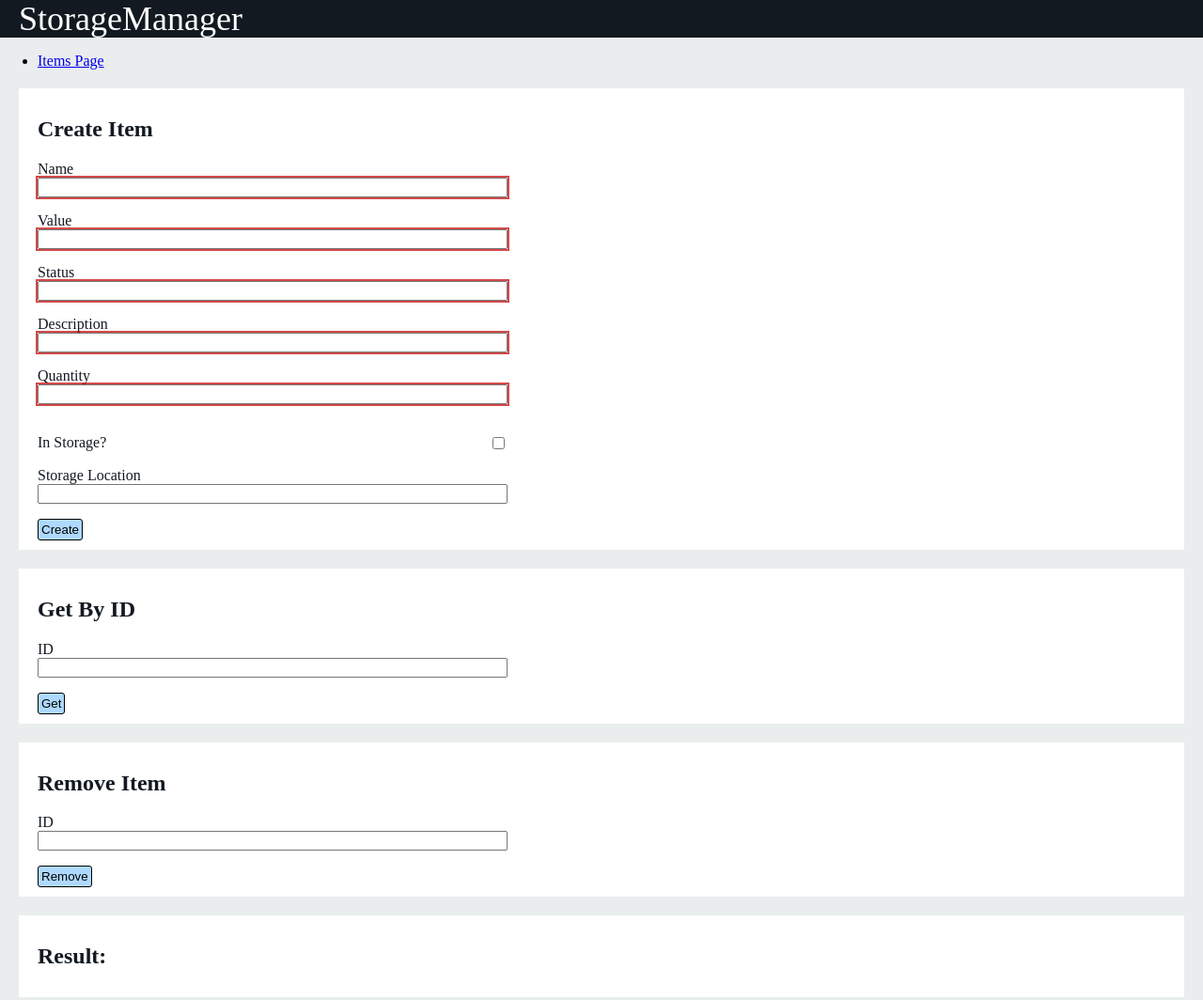
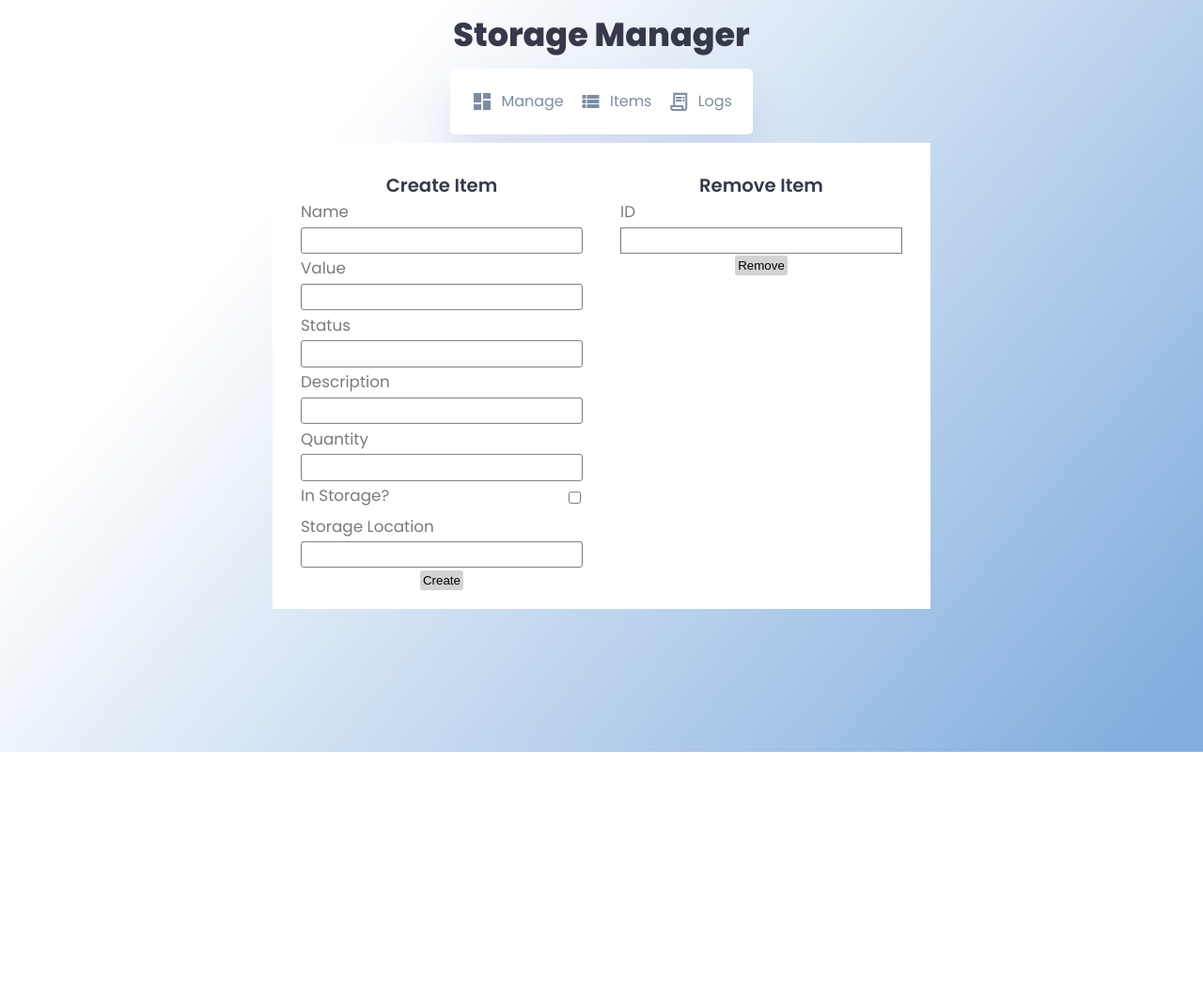
Before and after one commit to blake0312/StorageManager, a plain HTML site: page Frontend/src/index.html in a window 1280 px wide. Shown: the whole page at 94% size. After the commit the page ends 800 px from the top, so only its background shows below. Drawn offline with nearby package versions, Linux system fonts and the light colour scheme; files whose address does not match are found by name.

Commit message:
styling for webpages

```diff
--- a/Frontend/src/css/style.css
+++ b/Frontend/src/css/style.css
@@ -1,91 +1,247 @@
-:root {
-    /* css variables: https://developer.mozilla.org/en-US/docs/Web/CSS/var */
-    --primary-color: #131921;
-    --secondary-color: #fff;
-    --error-color: rgba(194, 0, 0, 0.71);
+@import url('https://fonts.googleapis.com/css2?family=Poppins:wght@300;400;500;600;700;800&display=swap');
+
+:root{
+    --color-white: #fff;
+    --color-info-dark: #7d8da1;
+    --color-dark: #363949;
+    --color-light: rgba(132, 139, 200, 0.18);
+    --color-dark-variant: #7a7a7a;
+    --color-background: #f6f6f9;
+
+    --card-border-radius: 2rem;
+    --border-radius-1: 0.4rem;
+    --border-radius-2: 1.2rem;
+
+    --card-padding: 1.8rem;
+    --padding-1: 1.2rem;
+
+    --box-shadow: 0 2rem 3rem var(--color-light);
 }
 
-.background {
-    background-color: #eaeded;
+*{
     margin: 0;
-    counter-reset: section;
+    padding: 0;
+    outline: 0;
+    border: 0;
+    text-decoration: none;
+    box-sizing: border-box;
 }
 
-.header {
-    /* Flexbox: https://css-tricks.com/snippets/css/a-guide-to-flexbox/ */
-    display: flex;
-    justify-content: space-between;
-    align-items: center;
-    background-color: var(--primary-color);
-    color: var(--secondary-color);
-    padding: 0 20px;
+html{
+    font-size: 14px;
 }
 
-.header_home {
-    font-size: 36px;
-    line-height: 40px;
-    height: 100px;
-    text-decoration: none;
-    color: var(--secondary-color);
+body{
+    background: linear-gradient(310deg, #83aede 4%, #fff 76%);
+    width: 100vw;
+    height: 100vh;
+    font-family: 'Poppins', sans-serif;
+    font-size: 1.2rem;
+    user-select: none;
+    overflow-x: hidden;
+    color: var(--color-dark);
 }
 
-.header_nav_link {
-    margin-left: 20px;
-    vertical-align: top;
-    line-height: 40px;
+a{
+    color: var(--color-dark);
 }
 
-.about {
-    margin-left: 20px;
+
+h1{
+    font-weight: 800;
+    font-size: 2.5rem;
 }
 
+h2{
+    text-align: center;
+    font-weight: 600;
+    font-size: 1.4rem;
+    padding-top: 10px;
+}
+
+h3{
+    font-weight: 500;
+    font-size: 0.87rem;
+}
+
+
+p{
+    color: var(--color-dark-variant);
+}
+
+b{
+    color: var(--color-dark);
+}
+
+
+
+.container {
+    display: grid;
+    width: 96%;
+    margin: 0 auto;
+    gap: 1.8rem;
+    grid-template-columns: auto;
+}
+
+header {
+    background-color: var(--color-white);
+    box-shadow: var(--box-shadow);
+    border-radius: 5px;
+    padding: 1rem;
+    margin: 0 auto;
+}
+
+.navbar {
+    display: flex;
+    align-items: center;
+    justify-content: space-between;
+}
+
+.navbar a {
+    display: flex;
+    align-items: center;
+    color: var(--color-info-dark);
+    gap: 0.6rem;
+    transition: all 0.3s ease;
+    padding: 0.6rem;
+}
+
+.navbar a:hover {
+    animation: barAnim 2s ease 0s 1 normal forwards;
+    background-color: var(--color-light);
+    border-radius: var(--border-radius-1);
+    padding-left: 0.6rem;
+    padding-right: 0.6rem;
+}
+
+.navbar h3 {
+    font-weight: 400;
+    font-size: 16px;
+}
+main {
+    display: flex;
+    justify-content: center;
+    align-items: center;
+    width: 100%;
+    padding-top: 10px;
+    padding-bottom: 10px;
+}
+.forms-container {
+    display: flex;
+    position: absolute;
+    top: 50%;
+    left: 50%;
+    transform: translate(-50%, -50%);
+    padding: 10px;
+    background-color: white;
+    justify-content: space-between;
+}
+
+.validated-field {
+    border: 1px solid #ccc;
+    border-radius: 3px;
+    padding: 0.2rem;
+    outline: none;
+    transition: border-color 0.3s ease;
+    width: 100%;
+    box-sizing: border-box;
+}
+
+.form-field {
+    margin-bottom: 0.2rem;
+    position: relative;
+}
+
+.form-field label {
+    display: block;
+    margin-bottom: 0.25rem;
+    font-size: 1.2rem;
+}
+
+.card-content {
+    display: grid;
+    width: 300px;
+}
+.card-content .form-field {
+    display: flex;
+    flex-direction: column;
+}
+.card{
+    justify-content: center;
+    align-items: center;
+    padding: 10px 20px;
+}
+.card-content .form-field input {
+    border: 1px solid var(--color-dark-variant);
+    padding: 0.4rem;
+}
 .button, button {
-    background: #aed9ff;
+    background: lightgrey;
     padding: 3px;
     border-radius: 3px;
     text-decoration: none;
     color: black;
-    border: 1px solid black;
+    border: grey;
     cursor: pointer;
+    max-width: 60px;
+    margin: auto;
 }
 
 .button:hover, button:hover {
-    background: #9cc3e4;
+    animation: buttonAnim 2s ease 0s 2 normal both;
+    background: #c0c0c0;
 }
 
-.card {
-    color: var(--primary-color);
-    background-color: var(--secondary-color);
-    margin: 20px;
-    padding: 10px 20px;
+.form-field input[type="checkbox"] {
+    position: absolute;
+    top: 30%;
+    transform: translatex(285px);
+    margin-right: 8px;
 }
 
-.validated-field:invalid {
-    outline: 2px solid var(--error-color);
+#Items-info {
+    display: grid;
+    grid-template-columns: repeat(auto-fit, minmax(300px, 1fr));
+    gap: 20px;
+    max-width: 850px;
+    margin-top: 20px;
 }
-.validated-field:focus:invalid {
-    color: var(--error-color);
+#ID{
+    user-select: text;
 }
 
-.card-content {
-    max-width: 500px;
+
+@media (max-width: 767px) {
+    .forms-container {
+        display: block;
+        margin-top: 8rem;
+        margin-bottom: 1rem;
+    }
 }
 
-.card-content .form-field {
-    display: flex;
-    flex-direction: column;
+@keyframes barAnim {
+    0% {
+        transform: scale(1);
+    }
+
+    50% {
+        transform: scale(1.1);
+    }
+
+    100% {
+        transform: scale(1);
+    }
 }
+@keyframes buttonAnim {
+    0% {
+        transform: scale(1);
+    }
 
-.flex-field {
-    display: flex;
-    justify-content: space-between;
-    width: 100%;
+    50% {
+        transform: scale(1.05);
+    }
+
+    100% {
+        transform: scale(1);
+    }
 }
-
-.state {
-    display: none;
-}
-
-.state.active {
-    display: block;
-}
--- a/Frontend/src/index.html
+++ b/Frontend/src/index.html
@@ -1,21 +1,37 @@
 <!DOCTYPE html>
-<html>
+<html lang="en">
+
 <head>
+    <meta charset="UTF-8">
+    <meta name="viewport" content="width=device-width, initial-scale=1.0">
+    <link href="https://fonts.googleapis.com/icon?family=Material+Icons+Sharp" rel="stylesheet">
+    <link rel="stylesheet" type="text/css" href="https://cdn.jsdelivr.net/npm/toastify-js/src/toastify.min.css">
+    <link rel="stylesheet" type="text/css" href="css/style.css">
     <script type="text/javascript" src="storagePage.js"></script>
-    <link rel="stylesheet" type="text/css" href="css/style.css">
-    <link rel="stylesheet" type="text/css" href="https://cdn.jsdelivr.net/npm/toastify-js/src/toastify.min.css">
 </head>
-<body class="background">
-<header class="header" id="header">
-    <div class="site-title">
-        <a class="header_home" href="index.html">StorageManager</a>
+<body>
+<main>
+    <h1>Storage Manager</h1>
+</main>
+<div class="container">
+    <header>
+        <nav class="navbar">
+            <a id = "manage-link">
+                <span class="material-icons-sharp">dashboard</span>
+                <h3>Manage</h3>
+            </a>
+            <a href = "Items.html">
+                <span class="material-icons-sharp">view_list</span>
+                <h3>Items</h3>
+            </a>
+            <a href="#">
+                <span class="material-icons-sharp">receipt_long</span>
+                <h3>Logs</h3>
+            </a>
+        </nav>
+    </header>
 </div>
-</header>
-<nav>
-    <ul>
-        <li><a href="Items.html">Items Page</a></li>
-    </ul>
-</nav>
+<div class = "forms-container" id = "forms-container">
     <div class="card">
         <h2>Create Item</h2>
         <form class="card-content" id="create-form">
@@ -39,30 +55,15 @@
                 <label>Quantity</label>
                 <input type="number" required class="validated-field" id="create-quantity-field">
             </p>
-
-        <p class="form-field">
-        <div class="flex-field">
+            <p class="form-field" id="checkbox">
                 <label>In Storage?</label>
                 <input type="checkbox" id="create-inStorage-field">
-        </div>
-
             </p>
             <p class="form-field">
                 <label>Storage Location</label>
-            <input type="text" id="create-storageLocation-field">
+                <input type="text" required class="validated-field" id="create-storageLocation-field">
             </p>
             <button type="submit">Create</button>
-    </form>
-</div>
-
-<div class="card">
-    <h2>Get By ID</h2>
-    <form class="card-content" id="get-by-id-form">
-        <p class="form-field">
-            <label>ID</label>
-            <input type="text" id="id-field">
-        </p>
-        <button type="submit">Get</button>
         </form>
     </div>
 
@@ -77,10 +78,6 @@
         </form>
     </div>
 
-<div class="card" id="result">
-    <h2>Result:</h2>
-    <p id="result-info"></p>
 </div>
-
 </body>
 </html>
--- a/Frontend/src/pages/storagePage.js
+++ b/Frontend/src/pages/storagePage.js
@@ -6,7 +6,7 @@ class StoragePage extends BaseClass {
 
     constructor() {
         super();
-        this.bindClassMethods(['onGet', 'onCreate', 'onRemove', 'renderItem'], this);
+        this.bindClassMethods(['onCreate', 'onRemove'], this);
         this.dataStore = new DataStore();
     }
 
@@ -14,31 +14,15 @@ class StoragePage extends BaseClass {
      * Once the page has loaded, set up the event handlers and fetch the concert list.
      */
     async mount() {
-        document.getElementById('get-by-id-form').addEventListener('submit', this.onGet);
         document.getElementById('create-form').addEventListener('submit', this.onCreate);
         document.getElementById('remove-form').addEventListener('submit', this.onRemove);
 
         this.client = new StorageClient();
 
-        this.dataStore.addChangeListener(this.renderItem)
     }
 
     // Render Methods --------------------------------------------------------------------------------------------------
 
-    async renderItem() {
-        let resultArea = document.getElementById("result-info");
-
-        const item = this.dataStore.get("item");
-
-        if (item) {
-            resultArea.innerHTML = `
-                <div>ID: ${item.id}</div>
-                <div>Name: ${item.name}</div>
-            `
-        } else {
-            resultArea.innerHTML = "No Item";
-        }
-    }
 
     // Event Handlers --------------------------------------------------------------------------------------------------
 
```
Also changed, not shown: Frontend/src/Items.html (+24 -8 lines), Frontend/src/pages/itemsPage.js (+5 -4 lines), Frontend/src/pages/test.js (added, +12 -0 lines). Lines whose indentation alone changed are shown as unchanged.
